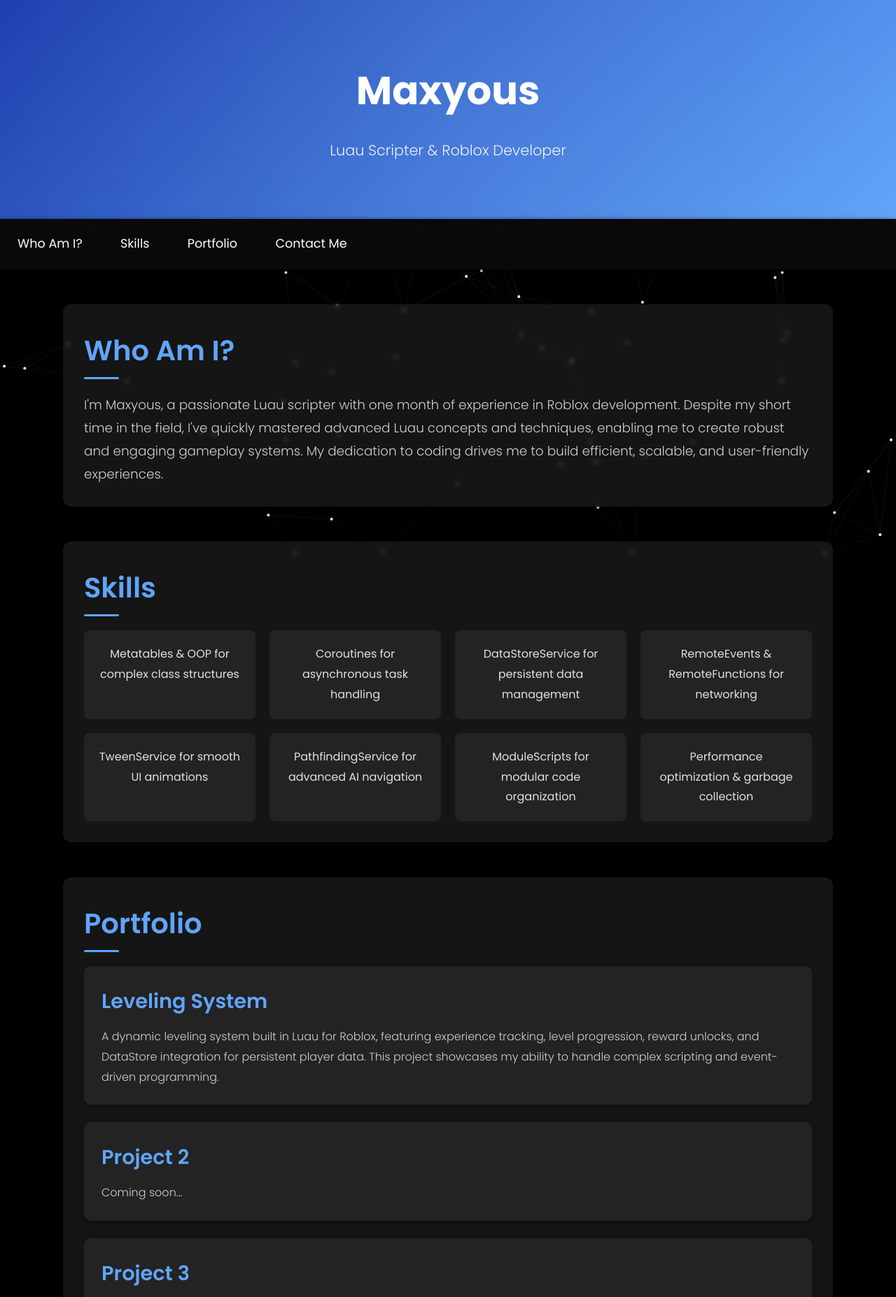
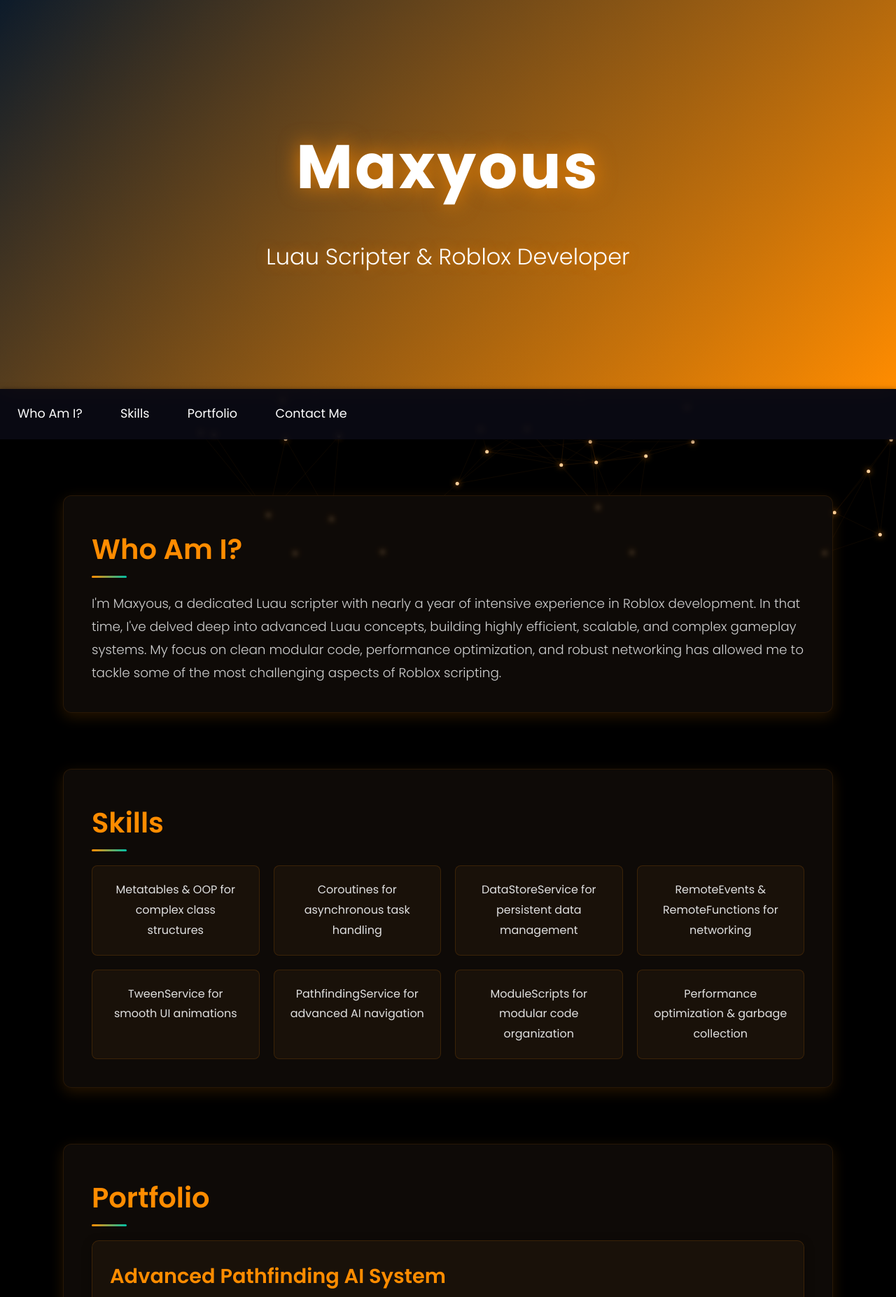
Before and after one commit to MaxyousScripts/Portfolio, a plain HTML site: page index.html in a window 1280 px wide. Shown: the top 1854 px of the page at 70% size. Drawn offline with Linux system fonts and the light colour scheme.

Commit message:
Revamp index.html with new styles and content
Updated styles and content for improved aesthetics and clarity.

```diff
--- a/index.html
+++ b/index.html
@@ -14,7 +14,7 @@
         }
 
         body {
-            background-color: #000000; /* Pure black background */
+            background-color: #000000;
             color: #e0e0e0;
             line-height: 1.8;
             overflow-x: hidden;
@@ -27,18 +27,17 @@
             left: 0;
             width: 100%;
             height: 100%;
-            z-index: -1; /* Behind all content */
+            z-index: -1;
         }
 
         header {
-            background: linear-gradient(135deg, #1e40af, #60a5fa);
+            background: linear-gradient(135deg, #0d1b2a, #ff8c00);
             color: #ffffff;
             text-align: center;
-            padding: 80px 20px;
+            padding: 160px 20px;
             position: relative;
             overflow: hidden;
-            animation: fadeInDown 1.2s ease-out;
-            z-index: 1;
+            box-shadow: 0 0 30px rgba(255, 140, 0, 0.4);
         }
 
         header::before {
@@ -48,29 +47,30 @@
             left: 0;
             width: 100%;
             height: 100%;
-            background: radial-gradient(circle, rgba(255,255,255,0.1), transparent);
-            opacity: 0.3;
+            background: radial-gradient(circle, rgba(255,140,0,0.15), transparent);
+            opacity: 0.5;
         }
 
         header h1 {
-            font-size: 3.5rem;
+            font-size: 5.5rem;
             font-weight: 700;
-            margin-bottom: 15px;
-            animation: zoomIn 1s ease-out;
+            margin-bottom: 20px;
             position: relative;
             z-index: 1;
+            text-shadow: 0 0 30px rgba(255, 140, 0, 0.8);
+            letter-spacing: 3px;
         }
 
         header p {
-            font-size: 1.3rem;
+            font-size: 2rem;
             font-weight: 300;
-            opacity: 0.9;
             position: relative;
             z-index: 1;
+            text-shadow: 0 0 15px rgba(255, 140, 0, 0.6);
         }
 
         nav {
-            background: rgba(10, 10, 10, 0.9); /* Slightly transparent nav */
+            background: rgba(10, 10, 20, 0.9);
             padding: 20px 0;
             position: sticky;
             top: 0;
@@ -89,31 +89,26 @@
         }
 
         nav a:hover {
-            color: #60a5fa;
+            color: #ff8c00;
             transform: translateY(-2px);
         }
 
         section {
             max-width: 1100px;
-            margin: 50px auto;
-            padding: 30px;
-            background: rgba(30, 30, 30, 0.7); /* Semi-transparent background */
+            margin: 80px auto;
+            padding: 40px;
+            background: rgba(20, 15, 10, 0.7);
             border-radius: 12px;
-            box-shadow: 0 6px 20px rgba(0,0,0,0.4);
-            opacity: 0;
-            transform: translateY(60px);
-            animation: fadeInUp 0.8s ease-out forwards;
-            animation-delay: 0.3s;
-            position: relative;
-            z-index: 1;
-            backdrop-filter: blur(3px); /* Subtle blur for glass effect */
+            box-shadow: 0 6px 20px rgba(255, 140, 0, 0.15);
+            backdrop-filter: blur(3px);
+            border: 1px solid rgba(255, 140, 0, 0.1);
         }
 
         h2 {
             font-size: 2.5rem;
             font-weight: 600;
             margin-bottom: 25px;
-            color: #60a5fa;
+            color: #ff8c00;
             position: relative;
         }
 
@@ -124,13 +119,13 @@
             left: 0;
             width: 50px;
             height: 3px;
-            background: #60a5fa;
+            background: linear-gradient(90deg, #ff8c00, #00bfa5);
             border-radius: 2px;
         }
 
-        #about p {
+        #about p, #portfolio .project p, #contact p {
             font-size: 1.15rem;
-            color: #d0d0d0; /* Lighter for contrast */
+            color: #d0d0d0;
             font-weight: 300;
         }
 
@@ -142,146 +137,80 @@
         }
 
         #skills li {
-            background: rgba(42, 42, 42, 0.7); /* Semi-transparent skill cards */
+            background: rgba(30, 20, 10, 0.7);
             padding: 20px;
             border-radius: 8px;
             text-align: center;
             font-weight: 500;
             color: #e0e0e0;
-            transition: transform 0.4s, background 0.4s, box-shadow 0.4s;
-            position: relative;
-            overflow: hidden;
-        }
-
-        #skills li::before {
-            content: '';
-            position: absolute;
-            top: 0;
-            left: -100%;
-            width: 100%;
-            height: 100%;
-            background: linear-gradient(90deg, transparent, rgba(96,165,250,0.2), transparent);
-            transition: 0.5s;
-        }
-
-        #skills li:hover::before {
-            left: 100%;
+            transition: all 0.4s;
+            border: 1px solid rgba(255, 140, 0, 0.15);
         }
 
         #skills li:hover {
             transform: translateY(-8px);
-            background: rgba(96, 165, 250, 0.9); /* Less transparent on hover */
+            background: rgba(255, 140, 0, 0.1);
             color: #ffffff;
-            box-shadow: 0 8px 20px rgba(96,165,250,0.4);
+            box-shadow: 0 8px 25px rgba(255,140,0,0.4);
+            border-color: #ff8c00;
         }
 
         #portfolio .project {
             margin: 25px 0;
             padding: 25px;
-            background: rgba(42, 42, 42, 0.7); /* Semi-transparent project cards */
+            background: rgba(30, 20, 10, 0.7);
             border-radius: 10px;
             box-shadow: 0 4px 15px rgba(0,0,0,0.3);
-            transition: transform 0.4s, box-shadow 0.4s;
+            transition: all 0.4s;
+            border: 1px solid rgba(255, 140, 0, 0.15);
         }
 
         #portfolio .project:hover {
             transform: scale(1.03);
-            box-shadow: 0 8px 25px rgba(96,165,250,0.3);
+            box-shadow: 0 8px 30px rgba(255,140,0,0.3);
+            border-color: #ff8c00;
         }
 
         #portfolio .project h3 {
             font-size: 1.8rem;
             font-weight: 600;
-            color: #60a5fa;
+            color: #ff8c00;
             margin-bottom: 10px;
         }
 
-        #portfolio .project p {
-            color: #d0d0d0; /* Lighter for contrast */
-            font-weight: 300;
-        }
-
-        #contact p {
-            font-size: 1.15rem;
-            font-weight: 300;
-            margin-bottom: 15px;
-            color: #d0d0d0; /* Lighter for contrast */
-        }
-
         #contact a {
-            color: #60a5fa;
+            color: #ff8c00;
             text-decoration: none;
             font-weight: 500;
-            transition: color 0.3s;
         }
 
         #contact a:hover {
-            color: #93c5fd;
-            text-decoration: underline;
+            color: #ffffff;
         }
 
         footer {
-            background: rgba(10, 10, 10, 0.9); /* Slightly transparent footer */
+            background: rgba(10, 10, 20, 0.9);
             color: #ffffff;
             text-align: center;
             padding: 20px;
             margin-top: 50px;
             font-weight: 300;
-            position: relative;
-            z-index: 1;
-        }
-
-        /* Animations */
-        @keyframes fadeInDown {
-            0% { opacity: 0; transform: translateY(-60px); }
-            100% { opacity: 1; transform: translateY(0); }
-        }
-
-        @keyframes fadeInUp {
-            0% { opacity: 0; transform: translateY(60px); }
-            100% { opacity: 1; transform: translateY(0); }
-        }
-
-        @keyframes zoomIn {
-            0% { opacity: 0; transform: scale(0.7); }
-            100% { opacity: 1; transform: scale(1); }
         }
 
         @media (max-width: 768px) {
-            header h1 {
-                font-size: 2.5rem;
-            }
-
-            header p {
-                font-size: 1.1rem;
-            }
-
-            nav a {
-                margin: 0 15px;
-                font-size: 1rem;
-            }
-
-            section {
-                margin: 20px;
-                padding: 20px;
-            }
-
-            h2 {
-                font-size: 2rem;
-            }
-
-            #skills ul {
-                grid-template-columns: 1fr;
-            }
-
-            #portfolio .project h3 {
-                font-size: 1.5rem;
-            }
+            header h1 { font-size: 4rem; }
+            header p { font-size: 1.5rem; }
+            nav a { margin: 0 15px; font-size: 1rem; }
+            section { margin: 40px auto; padding: 30px; }
+            h2 { font-size: 2rem; }
+            #skills ul { grid-template-columns: 1fr; }
+            #portfolio .project h3 { font-size: 1.5rem; }
         }
     </style>
 </head>
 <body>
     <canvas id="backgroundCanvas"></canvas>
+
     <header>
         <h1>Maxyous</h1>
         <p>Luau Scripter & Roblox Developer</p>
@@ -296,7 +225,7 @@
 
     <section id="about">
         <h2>Who Am I?</h2>
-        <p>I'm Maxyous, a passionate Luau scripter with one month of experience in Roblox development. Despite my short time in the field, I've quickly mastered advanced Luau concepts and techniques, enabling me to create robust and engaging gameplay systems. My dedication to coding drives me to build efficient, scalable, and user-friendly experiences.</p>
+        <p>I'm Maxyous, a dedicated Luau scripter with nearly a year of intensive experience in Roblox development. In that time, I've delved deep into advanced Luau concepts, building highly efficient, scalable, and complex gameplay systems. My focus on clean modular code, performance optimization, and robust networking has allowed me to tackle some of the most challenging aspects of Roblox scripting.</p>
     </section>
 
     <section id="skills">
@@ -316,16 +245,16 @@
     <section id="portfolio">
         <h2>Portfolio</h2>
         <div class="project">
-            <h3>Leveling System</h3>
-            <p>A dynamic leveling system built in Luau for Roblox, featuring experience tracking, level progression, reward unlocks, and DataStore integration for persistent player data. This project showcases my ability to handle complex scripting and event-driven programming.</p>
+            <h3>Advanced Pathfinding AI System</h3>
+            <p>A sophisticated NPC AI framework utilizing PathfindingService with dynamic obstacle avoidance, behavior trees, and coroutine-based state management. Features modular OOP design for reusable enemy types, smooth pursuit mechanics, and optimized performance for large-scale encounters—widely regarded in the community as one of the most challenging systems to implement cleanly.</p>
         </div>
         <div class="project">
-            <h3>Project 2</h3>
-            <p>Coming soon...</p>
+            <h3>Custom Gun & Combat Engine</h3>
+            <p>Fully custom firearm system with raycasting hit detection, recoil physics, custom animations, client-server replication via RemoteEvents, and hitbox management. Includes advanced features like bullet drop, spread patterns, and lag compensation, demonstrating deep understanding of networking, replication, and performance in high-action scenarios.</p>
         </div>
         <div class="project">
-            <h3>Project 3</h3>
-            <p>Coming soon...</p>
+            <h3>Modular Quest & Progression Framework</h3>
+            <p>Scalable quest system with dynamic task chaining, multi-stage objectives, NPC interactions, persistent progress via DataStores, and reward distribution. Built with heavy OOP and ModuleScripts for easy extension, supporting complex branching narratives and integration with other systems— a staple in advanced Roblox RPGs and simulators.</p>
         </div>
     </section>
 
@@ -347,28 +276,24 @@
 
         const dots = [];
         const numDots = 100;
-        const maxDistance = 150; // Distance for connecting lines
-        const lineColor = 'rgba(0, 255, 0, 0.5)'; // Cybernetic green
+        const maxDistance = 160;
 
-        // Create dots
         for (let i = 0; i < numDots; i++) {
             dots.push({
                 x: Math.random() * canvas.width,
                 y: Math.random() * canvas.height,
-                vx: (Math.random() - 0.5) * 0.5, // Slow movement
+                vx: (Math.random() - 0.5) * 0.5,
                 vy: (Math.random() - 0.5) * 0.5
             });
         }
 
         let mouse = { x: null, y: null };
 
-        // Track mouse movement
         window.addEventListener('mousemove', (event) => {
             mouse.x = event.clientX;
             mouse.y = event.clientY;
         });
 
-        // Handle window resize
         window.addEventListener('resize', () => {
             canvas.width = window.innerWidth;
             canvas.height = window.innerHeight;
@@ -377,23 +302,21 @@
         function animate() {
             ctx.clearRect(0, 0, canvas.width, canvas.height);
 
-            // Draw dots
             dots.forEach(dot => {
-                // Update position
                 dot.x += dot.vx;
                 dot.y += dot.vy;
 
-                // Bounce off edges
                 if (dot.x < 0 || dot.x > canvas.width) dot.vx *= -1;
                 if (dot.y < 0 || dot.y > canvas.height) dot.vy *= -1;
 
-                // Draw dot
                 ctx.beginPath();
-                ctx.arc(dot.x, dot.y, 2, 0, Math.PI * 2);
-                ctx.fillStyle = '#ffffff';
+                ctx.arc(dot.x, dot.y, 2.5, 0, Math.PI * 2);
+                ctx.fillStyle = '#ffd4a3';
+                ctx.shadowBlur = 8;
+                ctx.shadowColor = '#ff8c00';
                 ctx.fill();
+                ctx.shadowBlur = 0;
 
-                // Draw lines to nearby dots if mouse is close
                 if (mouse.x !== null && mouse.y !== null) {
                     const dx = mouse.x - dot.x;
                     const dy = mouse.y - dot.y;
@@ -402,14 +325,13 @@
                         ctx.beginPath();
                         ctx.moveTo(dot.x, dot.y);
                         ctx.lineTo(mouse.x, mouse.y);
-                        ctx.strokeStyle = lineColor;
+                        ctx.strokeStyle = 'rgba(255, 140, 0, 0.5)';
                         ctx.lineWidth = 1;
                         ctx.stroke();
                     }
                 }
             });
 
-            // Draw lines between close dots
             for (let i = 0; i < dots.length; i++) {
                 for (let j = i + 1; j < dots.length; j++) {
                     const dx = dots[i].x - dots[j].x;
@@ -419,8 +341,8 @@
                         ctx.beginPath();
                         ctx.moveTo(dots[i].x, dots[i].y);
                         ctx.lineTo(dots[j].x, dots[j].y);
-                        ctx.strokeStyle = 'rgba(255, 255, 255, 0.1)';
-                        ctx.lineWidth = 0.5;
+                        ctx.strokeStyle = 'rgba(255, 140, 0, 0.1)';
+                        ctx.lineWidth = 0.6;
                         ctx.stroke();
                     }
                 }
```
